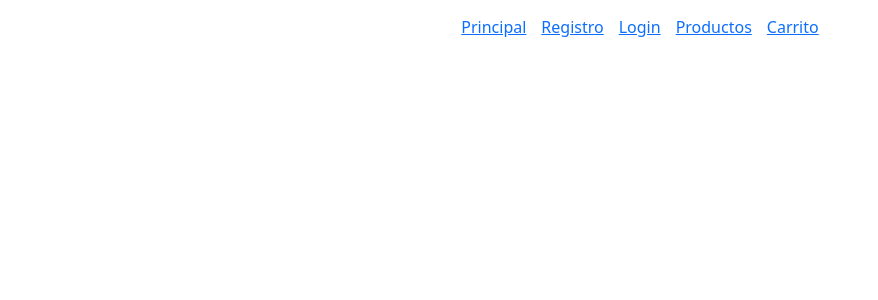
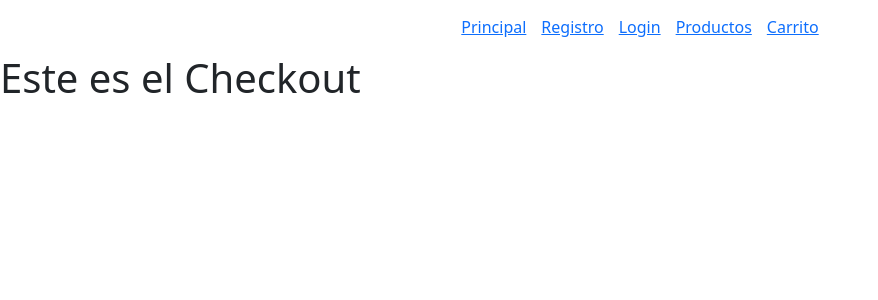
Before and after one commit to CristianMozetich/Front-Ecommerce, a React (Vite) app: page /checkout in a window 1280 px wide. Shown: the top 300 px of the page, without its empty margins (0-878 px from the left). Built offline with nearby package versions, Linux system fonts and the light colour scheme.

Commit message:
entrega final

```diff
--- a/src/App.jsx
+++ b/src/App.jsx
@@ -8,7 +8,9 @@ import Home from './components/Home/Home'
 import ProductDetails from './components/ProductDetails/ProductDetails'
 import Cart from './components/Cart/Cart'
 import ContextProvider from './utils/ContextProviders'
+import Checkout from './components/Checkout/Checkout'
 import './App.css'
+
 
 
 
@@ -29,6 +31,7 @@ function App() {
         <Route path='/products/:id' element={<ProductDetails/>} />
         <Route path='/carts/:id' element={<Cart/>} />
         <Route path='/new-products' element={<NewProducts />} />
+        <Route path='/checkout' element={<Checkout/>} />
       </Routes>
       </BrowserRouter>
     </ContextProvider>
--- a/src/components/Cart/Cart.jsx
+++ b/src/components/Cart/Cart.jsx
@@ -1,5 +1,6 @@
 import { useContext, useEffect, useState } from 'react';
 import { Context } from '../../utils/ContextProviders';
+import { Link } from 'react-router-dom';
 
 
 const Cart = () => {
@@ -93,6 +94,7 @@ const Cart = () => {
           </li>
         ))}
       </ul>
+      <Link to={'/checkout'}>Finalizar Compra</Link>
     </div>
   );
 };
--- /dev/null
+++ b/src/components/Checkout/Checkout.jsx
@@ -0,0 +1,11 @@
+
+
+const Checkout = () => {
+  return (
+    <div>
+      <h1>Este es el Checkout</h1>
+    </div>
+  )
+}
+
+export default Checkout
--- a/src/components/ProductDetails/ProductDetails.jsx
+++ b/src/components/ProductDetails/ProductDetails.jsx
@@ -63,6 +63,7 @@ const ProductDetails = () => {
     <div>
       <h1>Detalles del producto</h1>
       <h2>{productDetails.title}</h2>
+      <p>${productDetails.price}</p>
       <p>{productDetails.description}</p>
 
       <label htmlFor="quantity">Cantidad:</label>
```
